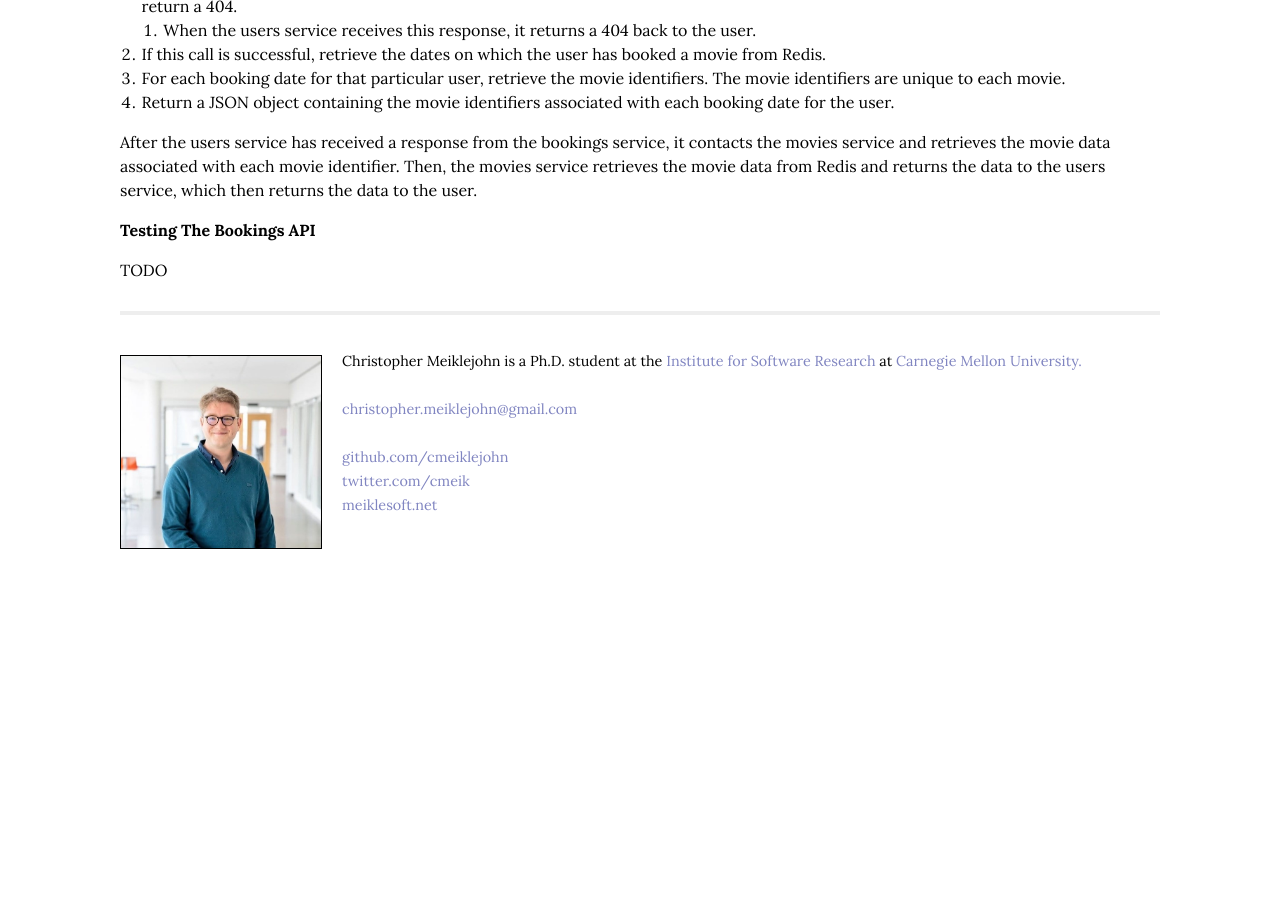
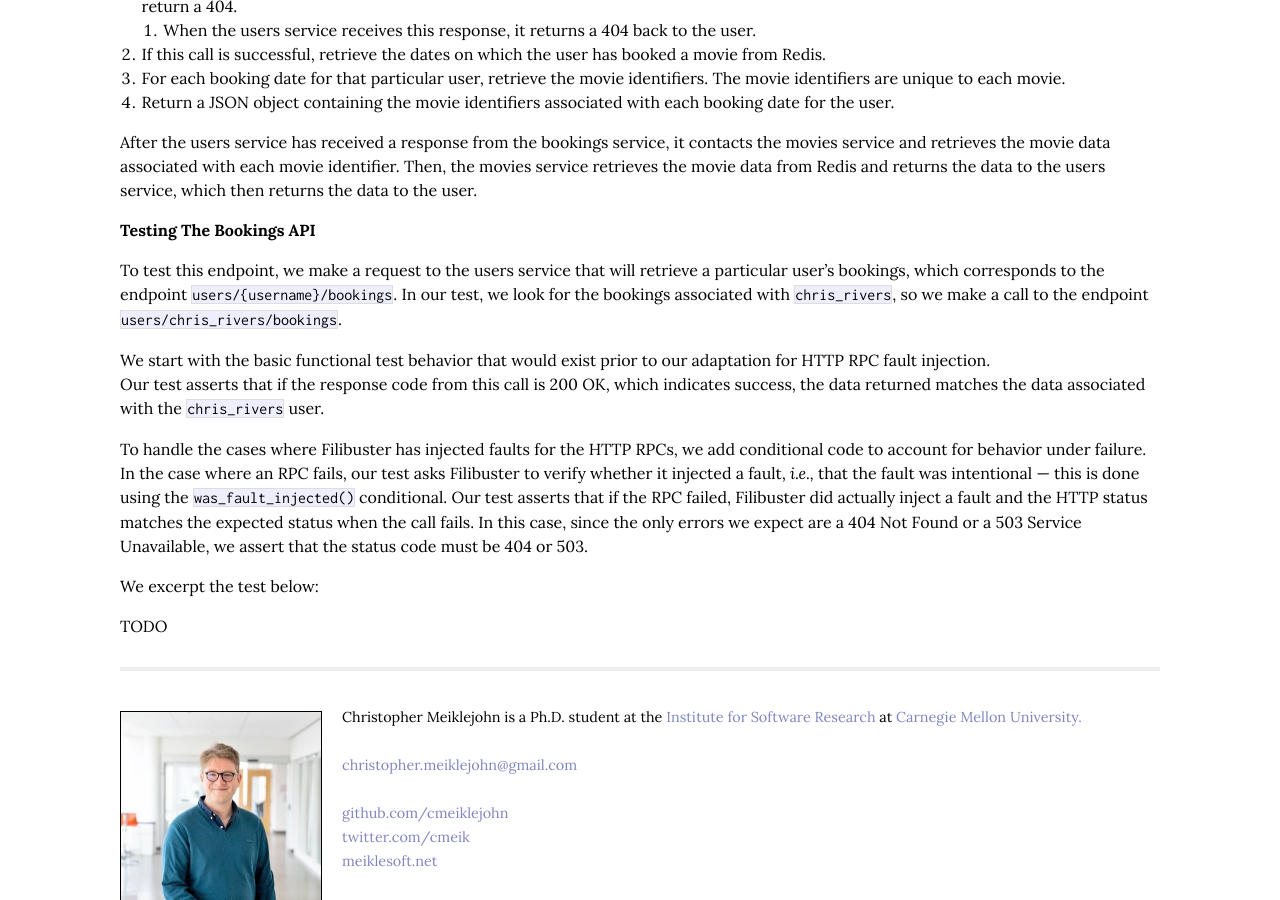
Before and after one commit to cmeiklejohn/cmeiklejohn.github.io, a Jekyll site: the page built from _posts/2022-06-02-extending-filibuster-to-db.markdown, in a window 1280 px wide and 900 px high, scrolled down 2101 px. Built offline with Jekyll 4.4.1, drawn with Linux system fonts in a browser that asks for light colours; some web fonts are replaced; before the commit the page ends 2703 px from its top, so only the background shows below that.

Commit message:
Stage new blog post.

```diff
--- a/_posts/2022-06-02-extending-filibuster-to-db.markdown
+++ b/_posts/2022-06-02-extending-filibuster-to-db.markdown
@@ -64,5 +64,19 @@ After the users service has received a response from the bookings service, it co
 
 ## Testing The Bookings API
 
+To test this endpoint, we make a request to the users service that will retrieve a particular user's bookings, which corresponds to the endpoint `users/{username}/bookings`.
+In our test, we look for the bookings associated with `chris_rivers`, so we make a call to the endpoint `users/chris_rivers/bookings`.
+
+We start with the basic functional test behavior that would exist prior to our adaptation for HTTP RPC fault injection.
+Our test asserts that if the response code from this call is 200 OK, which indicates success, the data returned matches the data associated with the `chris_rivers` user.
+
+To handle the cases where Filibuster has injected faults for the HTTP RPCs, we add conditional code to account for behavior under failure.
+In the case where an RPC fails, our test asks Filibuster to verify whether it injected a fault, _i.e.,_ that the fault was intentional — this is done using the `was_fault_injected()` conditional. Our test asserts that if the RPC failed, Filibuster did actually inject a fault and the HTTP status matches the expected status when the call fails.
+In this case, since the only errors we expect are a 404 Not Found or a 503 Service Unavailable, we assert that the status code must be 404 or 503.
+
+We excerpt the test below:
+
+
+
 
 TODO
```
